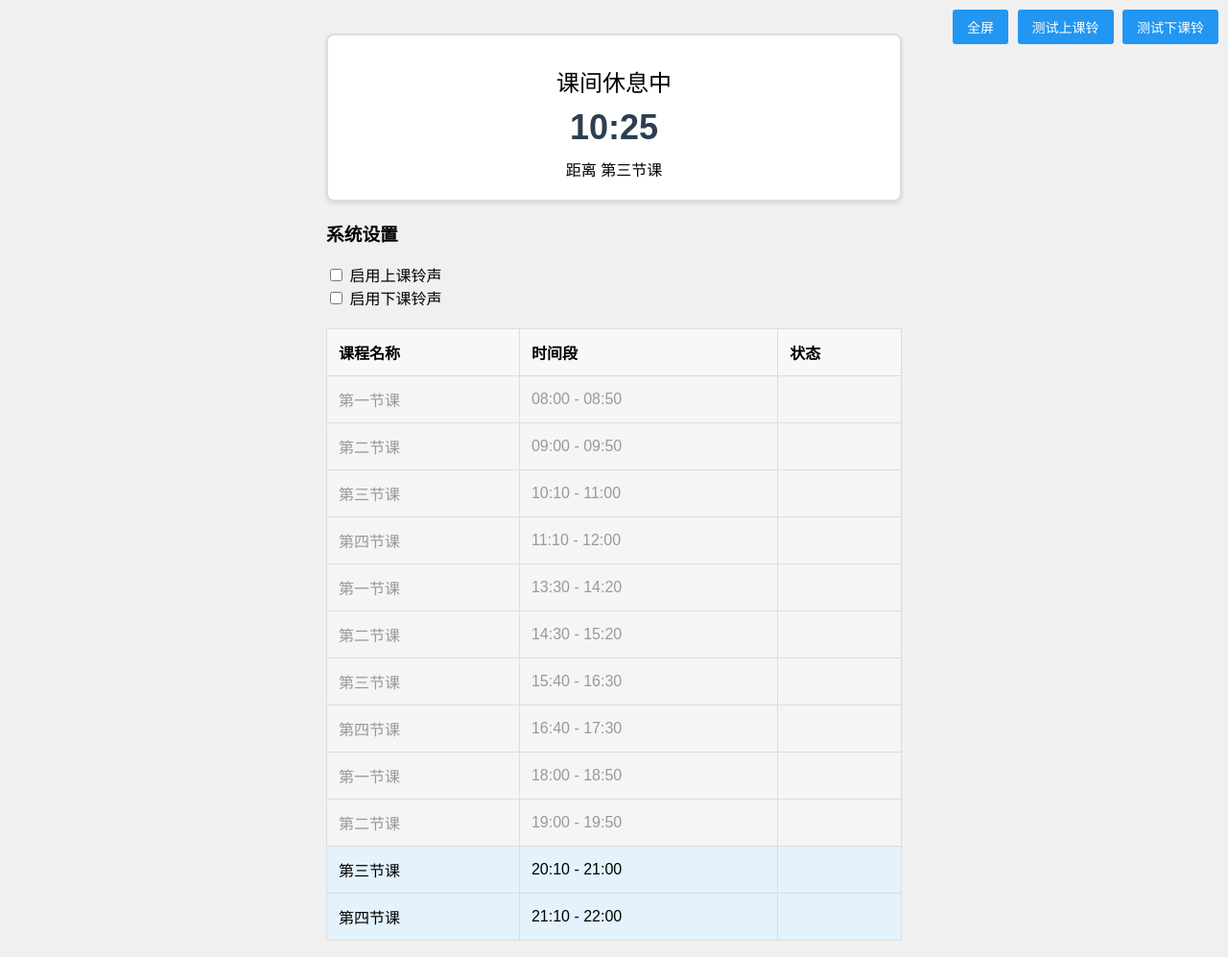
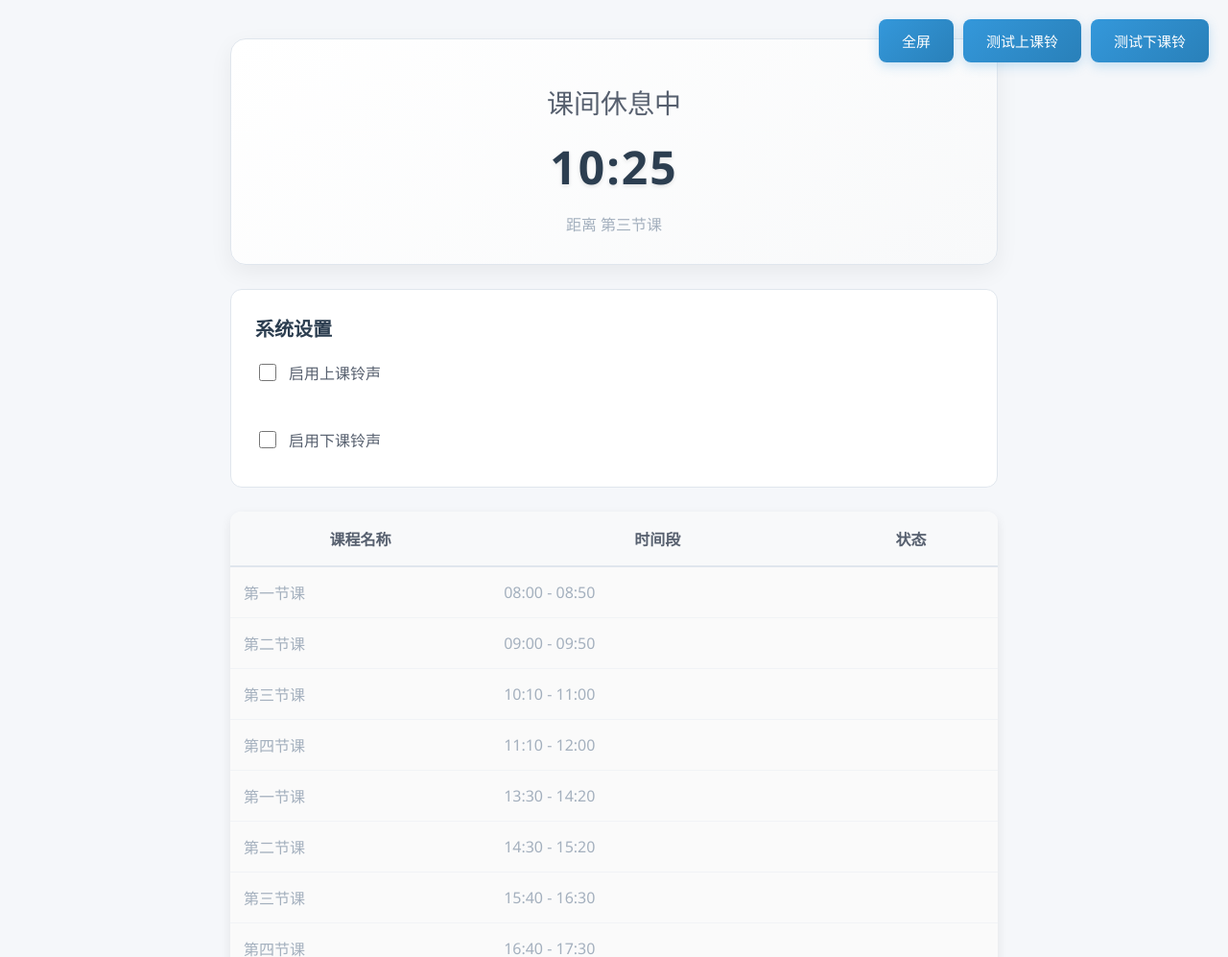
Before and after one commit to MKStoler1024/ClassWithoutIsland, a plain HTML site: page index.html in a window 1280 px wide. Shown: the top 997 px of the page at 96% size. Drawn offline with Linux system fonts and the light colour scheme.

Commit message:
feat: 新样式，新音频系统 fix: catch的问题

```diff
--- a/index.html
+++ b/index.html
@@ -1,80 +1,89 @@
 <!DOCTYPE html>
 <html>
-
 <head>
     <meta charset="utf-8">
     <title>课程状态系统完整版</title>
     <style>
         /* 基础样式 */
         body {
-            font-family: Arial, sans-serif;
+            font-family: 'Segoe UI', Arial, sans-serif;
             margin: 0;
             padding: 20px;
-            background: #f0f0f0;
+            background: #f5f7fa;
+            color: #2d3436;
         }
-
         .container {
-            max-width: 600px;
+            max-width: 800px;
             margin: 0 auto;
             position: relative;
         }
 
         /* 状态显示框 */
         .status-box {
-            background: #fff;
-            border: 2px solid #ddd;
-            padding: 20px;
+            background: linear-gradient(145deg, #ffffff, #f8f9fa);
+            border: 1px solid #e0e6ed;
+            padding: 30px;
+            margin: 20px 0;
+            border-radius: 16px;
+            box-shadow: 0 8px 24px rgba(0,0,0,0.06);
+            transition: all 0.3s ease;
+        }
+        .time-display {
+            font-size: 48px;
+            color: #2c3e50;
+            font-weight: 700;
             margin: 15px 0;
-            border-radius: 8px;
-            box-shadow: 0 2px 4px rgba(0, 0, 0, 0.1);
+            text-align: center;
+            letter-spacing: 2px;
+            text-shadow: 0 2px 4px rgba(0,0,0,0.1);
         }
-
-        .time-display {
-            font-size: 36px;
-            color: #2c3e50;
-            font-weight: bold;
-            margin: 10px 0;
+        .status-label {
+            font-size: 28px;
             text-align: center;
-        }
-
-        .status-label {
-            font-size: 24px;
-            text-align: center;
-            margin: 10px 0;
+            margin: 15px 0;
+            color: #57606f;
         }
 
         /* 课程表格 */
         .schedule-table {
             width: 100%;
             border-collapse: collapse;
-            margin: 20px 0;
+            margin: 25px 0;
             background: white;
-            border: 1px solid #ddd;
+            border-radius: 12px;
+            overflow: hidden;
+            box-shadow: 0 4px 12px rgba(0,0,0,0.08);
         }
-
         .schedule-table th {
-            background: #f8f8f8;
-            padding: 12px;
-            border: 1px solid #ddd;
-            text-align: left;
+            background: #f8f9fa;
+            padding: 16px;
+            color: #57606f;
+            font-weight: 600;
+            border-bottom: 2px solid #e0e6ed;
         }
-
         .schedule-table td {
-            padding: 12px;
-            border: 1px solid #ddd;
+            padding: 14px;
+            border-bottom: 1px solid #f1f3f6;
         }
-
         .current-class {
-            background-color: #e8f5e9 !important;
+            background: #e8f5e9 !important;
+            position: relative;
         }
-
+        .current-class:after {
+            content: '';
+            position: absolute;
+            left: 0;
+            top: 0;
+            height: 100%;
+            width: 4px;
+            background: #2ecc71;
+        }
         .future-class {
-            background-color: #e3f2fd !important;
+            background: #f8f9fa !important;
         }
-
         .past-class {
-            background-color: #f5f5f5 !important;
-            color: #999;
+            background: #fafafa !important;
+            color: #a4b0be;
         }
 
         /* 全屏模式 */
@@ -84,13 +93,12 @@
             left: 0;
             width: 100%;
             height: 100%;
-            background: white;
+            background: #ffffff;
             z-index: 9999;
             padding: 0;
             margin: 0;
             overflow: hidden;
         }
-
         .fullscreen-mode .status-box {
             width: 100%;
             height: 100%;
@@ -98,50 +106,80 @@
             box-shadow: none;
             border-radius: 0;
             padding: 0;
-            display: table;
+            display: flex;
+            flex-direction: column;
+            justify-content: center;
+            align-items: center;
+            background: none;
         }
-
         .fullscreen-mode .time-display {
-            font-size: 20vw;
-            line-height: 1;
-            display: table-cell;
-            vertical-align: middle;
+            font-size: 25vw;
+            line-height: 0.9;
+            color: #2c3e50;
         }
-
-        .fullscreen-mode .container {
-            width: 100%;
-            height: 100%;
-            padding: 0;
-            margin: 0;
+        .fullscreen-mode .status-label {
+            font-size: 6vw;
+            margin-top: 4vw;
+            color: #57606f;
         }
-
+        .fullscreen-mode .control-bar,
         .fullscreen-mode .settings-panel,
         .fullscreen-mode .schedule-table {
-            display: none;
-        }
-
-        .fullscreen-mode .container {
-            width: 100% !important;
-            height: 100% !important;
+            display: none !important;
         }
 
         /* 控制按钮 */
         .control-bar {
             position: fixed;
-            top: 10px;
-            right: 10px;
+            top: 20px;
+            right: 20px;
             z-index: 10000;
+            display: flex;
+            gap: 10px;
+        }
+        .control-btn {
+            background: linear-gradient(135deg, #3498db, #2980b9);
+            color: white;
+            border: none;
+            padding: 12px 24px;
+            border-radius: 8px;
+            cursor: pointer;
+            font-size: 15px;
+            font-weight: 500;
+            transition: all 0.2s ease;
+            box-shadow: 0 4px 12px rgba(52,152,219,0.25);
+        }
+        .control-btn:hover {
+            transform: translateY(-1px);
+            box-shadow: 0 6px 16px rgba(52,152,219,0.35);
         }
 
-        .control-btn {
-            background: #2196F3;
-            color: white;
-            border: none;
-            padding: 8px 15px;
-            margin-left: 5px;
-            border-radius: 3px;
-            cursor: pointer;
-            font-size: 14px;
+        /* 设置面板 */
+        .settings-panel {
+            background: rgba(255,255,255,0.95);
+            padding: 25px;
+            margin: 25px 0;
+            border-radius: 12px;
+            border: 1px solid #e0e6ed;
+            backdrop-filter: blur(8px);
+        }
+        .settings-panel h3 {
+            margin: 0 0 20px;
+            color: #2c3e50;
+            font-size: 20px;
+        }
+        .settings-panel label {
+            display: flex;
+            align-items: center;
+            gap: 10px;
+            margin: 12px 0;
+            font-size: 16px;
+            color: #57606f;
+        }
+        .settings-panel input[type="checkbox"] {
+            width: 18px;
+            height: 18px;
+            accent-color: #3498db;
         }
 
         /* 错误提示 */
@@ -150,24 +188,39 @@
             bottom: 0;
             left: 0;
             right: 0;
-            background: #ffebee;
-            color: #b71c1c;
-            padding: 10px;
-            border-top: 2px solid #ffcdd2;
+            background: #ff6b6b;
+            color: white;
+            padding: 16px;
             display: none;
             z-index: 10001;
+            animation: slideUp 0.3s ease;
         }
-
+        @keyframes slideUp {
+            from { transform: translateY(100%); }
+            to { transform: translateY(0); }
+        }
         .error-content {
-            max-width: 600px;
+            max-width: 800px;
             margin: 0 auto;
-            font-size: 14px;
+            font-size: 15px;
+            display: flex;
+            align-items: center;
+            gap: 12px;
+        }
+        .error-content:before {
+            content: '!';
+            display: flex;
+            align-items: center;
+            justify-content: center;
+            width: 24px;
+            height: 24px;
+            background: white;
+            color: #ff6b6b;
+            border-radius: 50%;
+            font-weight: bold;
         }
     </style>
-    <!-- 在页面头部添加ES5兼容垫片 -->
-    <script src="https://cdnjs.cloudflare.com/ajax/libs/es5-shim/4.5.15/es5-shim.min.js"></script>
 </head>
-
 <body>
     <div class="error-container">
         <div class="error-content" id="errorMessage"></div>
@@ -183,7 +236,7 @@
         <div class="status-box">
             <div class="status-label" id="statusLabel">正在初始化...</div>
             <div class="time-display" id="timeDisplay">--:--</div>
-            <div id="timeDescription" style="text-align:center"></div>
+            <div id="timeDescription" style="text-align:center;color:#a4b0be;"></div>
         </div>
 
         <div class="settings-panel">
@@ -209,23 +262,24 @@
     <script>
         // 错误处理系统
         var errorSystem = {
-            show: function (message) {
+            show: function(message) {
                 try {
                     var container = document.querySelector('.error-container');
                     var content = document.getElementById('errorMessage');
                     content.textContent = message;
-                    container.style.display = 'block';
+                    container.style.display = 'flex';
                     setTimeout(this.hide, 5000);
-                } catch (e) {
+                } catch(e) {
                     console.error('错误提示系统异常:', e);
                 }
             },
-            hide: function () {
-                document.querySelector('.error-container').style.display = 'none';
+            hide: function() {
+                var container = document.querySelector('.error-container');
+                if (container) container.style.display = 'none';
             }
         };
 
-        // 课程配置
+        // 新增：课程配置数组
         var courseSchedule = [
             { name: "第一节课", start: "08:00", end: "08:50" },
             { name: "第二节课", start: "09:00", end: "09:50" },
@@ -241,75 +295,91 @@
             { name: "第四节课", start: "21:10", end: "22:00" }
         ];
 
-        // 音频系统（兼容Android 4.4）
-        // 音频系统（兼容Android 4.4）
-        var audioContext = {
-            elements: [],
-            maxPool: 2,
-            init: function () {
+        // 恢复使用原来的音频系统
+        var audioController = (function() {
+            var audioPool = [];
+            var maxPoolSize = 3;
+            var soundFiles = {
+                classStart: 'class_start.mp3',
+                classEnd: 'class_end.mp3'
+            };
+
+            function init() {
                 try {
-                    for (var i = 0; i < this.maxPool; i++) {
-                        var audio = document.createElement('audio');
-                        document.body.appendChild(audio);
-                        this.elements.push(audio);
+                    Object.keys(soundFiles).forEach(function(type) {
+                        for (var i = 0; i < 2; i++) {
+                            createAudio(type);
                         }
-                } catch (e) {
+                    });
+                } catch(e) {
                     errorSystem.show('音频初始化失败: ' + e.message);
                 }
-            },
-            play: function (type) {
+            }
+
+            function createAudio(type) {
+                var audio = document.createElement('audio');
+                audio.style.display = 'none';
+                audio.preload = 'auto';
+                audio.src = soundFiles[type];
+                var retryCount = 0;
+                function loadAudio() {
                     try {
-                    var audio = this.getAvailableAudio();
-                    if (!audio) return;
+                        audio.load();
+                    } catch(e) {
+                        if (retryCount++ < 3) {
+                            setTimeout(loadAudio, 1000);
+                        }
+                    }
+                }
+                audio.addEventListener('error', function() {
+                    if (retryCount++ < 3) {
+                        setTimeout(loadAudio, 1000);
+                    }
+                });
+                document.body.appendChild(audio);
+                loadAudio();
+                audioPool.push(audio);
+                return audio;
+            }
 
-                    audio.src = {
-                        classStart: 'class_start.mp3',
-                        classEnd: 'class_end.mp3'
-                    }[type];
-
-                    // 异步播放防止阻塞
-                    setTimeout(function () {
+            function play(type) {
                 try {
-                            audio.play().catch(function (e) {
-                                errorSystem.show('播放被阻止: ' + e.message);
-                            });
-                        } catch (e) {
-                            errorSystem.show('播放错误: ' + e.message);
+                    var audio = audioPool.find(function(a) { return a.paused; });
+                    if (!audio) {
+                        if (audioPool.length < maxPoolSize) {
+                            audio = createAudio(type);
+                        } else {
+                            return errorSystem.show('系统繁忙，请稍后再试');
                         }
-                    }, 0);
-                } catch (e) {
+                    }
+                    audio.src = soundFiles[type];
+                    try {
+                        audio.play();
+                    } catch(e) {
+                        errorSystem.show('播放失败: ' + e.message);
+                    }
+                } catch(e) {
                     errorSystem.show('音频系统错误: ' + e.message);
                 }
-            },
-            getAvailableAudio: function () {
-                // ==== 修改开始 ====
-                for (var i = 0; i < this.elements.length; i++) {
-                    if (this.elements[i].paused || this.elements[i].ended) {
-                        return this.elements[i];
             }
-                }
-                return null;
-                // ==== 修改结束 ====
-            }
+
+            return {
+                init: init,
+                play: play
             };
-        audioContext.init();
+        })();
 
-        // 全局状态
-        var isFullscreen = false;
-        var currentCourse = null;
-        var lastCourse = null;
-        var timer = null;
-        var lastUpdate = Date.now();
+        audioController.init();
 
-        // 安全更新循环
+        // 全局状态变量
+        var isFullscreen = false, currentCourse = null, lastCourse = null, timer = null, lastUpdate = Date.now();
+
+        // 新增：安全更新循环函数
         function safeUpdate() {
             try {
                 var now = Date.now();
-                var delta = now - lastUpdate;
-
                 updateCourseStatus();
                 updateDisplay();
-
                 var nextTick = Math.max(1000 - (Date.now() - now), 50);
                 timer = setTimeout(safeUpdate, nextTick);
                 lastUpdate = now;
@@ -318,7 +388,7 @@
             }
         }
 
-        // 时间处理函数
+        // 新增：解析时间字符串
         function parseTime(timeStr) {
             try {
                 var now = new Date();
@@ -337,26 +407,21 @@
             }
         }
 
-        // 课程状态管理
+        // 新增：更新当前课程状态函数
         function updateCourseStatus() {
             try {
                 var now = new Date();
                 currentCourse = null;
-
                 for (var i = 0; i < courseSchedule.length; i++) {
-                    var course = courseSchedule[i];
-                    var start = parseTime(course.start);
-                    var end = parseTime(course.end);
-
-                    // 处理跨午夜情况
+                    var course = courseSchedule[i],
+                        start = parseTime(course.start),
+                        end = parseTime(course.end);
                     if (end < start) end.setDate(end.getDate() + 1);
-
                     if (now >= start && now <= end) {
                         currentCourse = course;
                         break;
                     }
                 }
-
                 if (currentCourse !== lastCourse) {
                     handleStatusChange();
                     lastCourse = currentCourse;
@@ -366,30 +431,29 @@
             }
         }
 
-        // 状态变化处理
+        // 在状态变化处理函数中使用 audioController 而非 audioContext
         function handleStatusChange() {
             try {
                 if (!currentCourse && localStorage.breakBell === 'true') {
-                    audioContext.play('classEnd');
+                    audioController.play('classEnd');
                 } else if (currentCourse && localStorage.classBell === 'true') {
-                    audioContext.play('classStart');
+                    audioController.play('classStart');
                 }
             } catch (e) {
                 errorSystem.show('状态变化处理错误: ' + e.message);
             }
         }
 
-        // 界面更新
+        // 新增：界面更新函数
         function updateDisplay() {
             try {
-                var now = new Date();
-                var timeDisplay = document.getElementById('timeDisplay');
-                var statusLabel = document.getElementById('statusLabel');
-                var timeDesc = document.getElementById('timeDescription');
-
+                var now = new Date(),
+                    timeDisplay = document.getElementById('timeDisplay'),
+                    statusLabel = document.getElementById('statusLabel'),
+                    timeDesc = document.getElementById('timeDescription');
                 if (currentCourse) {
-                    var endTime = parseTime(currentCourse.end);
-                    var remain = endTime - now;
+                    var endTime = parseTime(currentCourse.end),
+                        remain = endTime - now;
                     statusLabel.textContent = currentCourse.name + ' 进行中';
                     timeDisplay.textContent = formatTime(remain);
                     timeDesc.textContent = '剩余时间';
@@ -397,8 +461,8 @@
                     statusLabel.textContent = '课间休息中';
                     var nextCourse = getNextCourse();
                     if (nextCourse) {
-                        var startTime = parseTime(nextCourse.start);
-                        var remain = startTime - now;
+                        var startTime = parseTime(nextCourse.start),
+                            remain = startTime - now;
                         timeDisplay.textContent = formatTime(remain);
                         timeDesc.textContent = '距离 ' + nextCourse.name;
                     } else {
@@ -412,32 +476,29 @@
             }
         }
 
-        // 格式化时间显示
+        // 新增：格式化时间显示函数
         function formatTime(ms) {
             try {
                 if (ms < 0) return '00:00';
-                var totalSeconds = Math.floor(ms / 1000);
-                var minutes = Math.floor(totalSeconds / 60);
-                var seconds = totalSeconds % 60;
-                return (minutes < 10 ? '0' : '') + minutes + ':' +
-                    (seconds < 10 ? '0' : '') + seconds;
+                var totalSeconds = Math.floor(ms / 1000),
+                    minutes = Math.floor(totalSeconds / 60),
+                    seconds = totalSeconds % 60;
+                return (minutes < 10 ? '0' : '') + minutes + ':' + (seconds < 10 ? '0' : '') + seconds;
             } catch (e) {
                 return '--:--';
             }
         }
 
-        // 更新课程表状态
+        // 新增：更新课程表显示
         function updateScheduleTable() {
             try {
-                var now = new Date();
-                var rows = document.querySelectorAll('#scheduleTable tr:not(:first-child)');
-
+                var now = new Date(),
+                    rows = document.querySelectorAll('#scheduleTable tr:not(:first-child)');
                 for (var i = 0; i < rows.length; i++) {
-                    var course = courseSchedule[i];
-                    var start = parseTime(course.start);
-                    var end = parseTime(course.end);
-                    var row = rows[i];
-
+                    var course = courseSchedule[i],
+                        start = parseTime(course.start),
+                        end = parseTime(course.end),
+                        row = rows[i];
                     row.className = '';
                     if (now >= start && now <= end) {
                         row.className = 'current-class';
@@ -452,7 +513,7 @@
             }
         }
 
-        // 获取下一节课
+        // 新增：获取下一节课
         function getNextCourse() {
             try {
                 var now = new Date();
@@ -467,12 +528,11 @@
             }
         }
 
-        // 全屏切换功能
+        // 修改：全屏切换函数
         function toggleFullscreen() {
             try {
                 isFullscreen = !isFullscreen;
                 document.body.classList.toggle('fullscreen-mode', isFullscreen);
-
                 if (isFullscreen) {
                     document.querySelector('.settings-panel').style.display = 'none';
                     document.querySelector('.schedule-table').style.display = 'none';
@@ -489,67 +549,48 @@
             }
         }
 
-        // 测试铃声
+        // 测试铃声函数中调用音频播放改用 audioController
         function testSound(type) {
             try {
                 if (confirm('确定要测试' + (type === 'classStart' ? '上课' : '下课') + '铃声吗？')) {
-                    audioContext.play(type);
+                    audioController.play(type);
                 }
             } catch (e) {
                 errorSystem.show('测试铃声失败: ' + e.message);
             }
         }
 
-        // 系统初始化
+        // 修改：系统初始化函数
         function init() {
             try {
-                // 初始化课程表
                 var table = document.getElementById('scheduleTable');
-                courseSchedule.forEach(function (course) {
+                courseSchedule.forEach(function(course) {
                     var row = table.insertRow(-1);
                     row.innerHTML = '<td>' + course.name + '</td>' +
                                     '<td>' + course.start + ' - ' + course.end + '</td>' +
                                     '<td></td>';
                 });
-
-                // 初始化设置
+                // 初始化设置复选框
                 document.getElementById('classBell').checked = localStorage.classBell === 'true';
                 document.getElementById('breakBell').checked = localStorage.breakBell === 'true';
-
                 document.getElementById('classBell').onchange = function () {
                     localStorage.classBell = this.checked;
                 };
                 document.getElementById('breakBell').onchange = function () {
                     localStorage.breakBell = this.checked;
                 };
-
                 // 启动安全更新循环
                 safeUpdate();
-
-                // 激活音频权限
-                document.body.onclick = function () {
-                    try {
-                        audioContext.elements[0].play().then(function () {
-                            audioContext.elements[0].pause();
-                        });
-                    } catch (e) {
-                        errorSystem.show('需要点击页面激活音频权限');
-                    }
-                    this.onclick = null;
-                };
+                // 移除或修改音频权限激活代码（用原音频系统无需特殊激活）
+                document.body.onclick = null;
             } catch (e) {
                 errorSystem.show('系统初始化失败: ' + e.message);
             }
         }
-
-        // 清理定时器
         window.onbeforeunload = function () {
             if (timer) clearTimeout(timer);
         };
-
-        // 启动系统
         init();
     </script>
 </body>
-
 </html>
```
Lines whose indentation alone changed are shown as unchanged.
